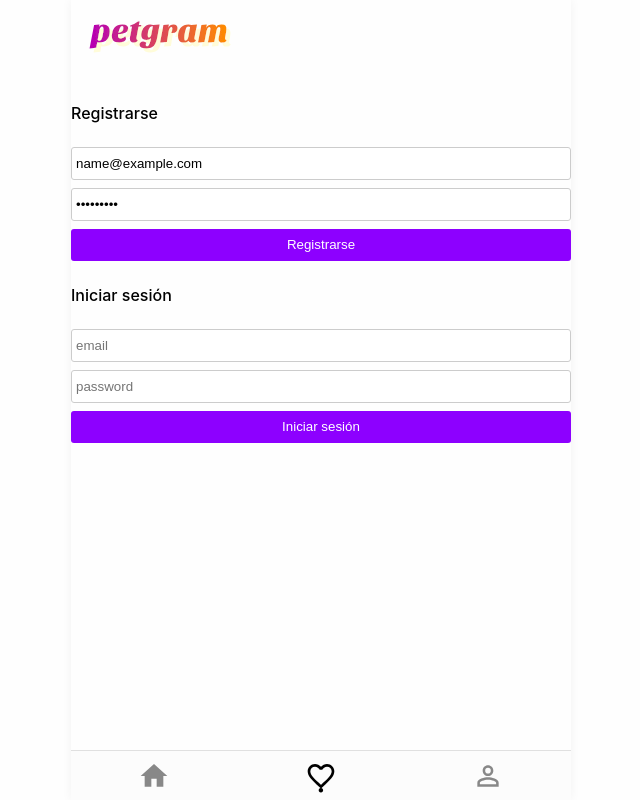
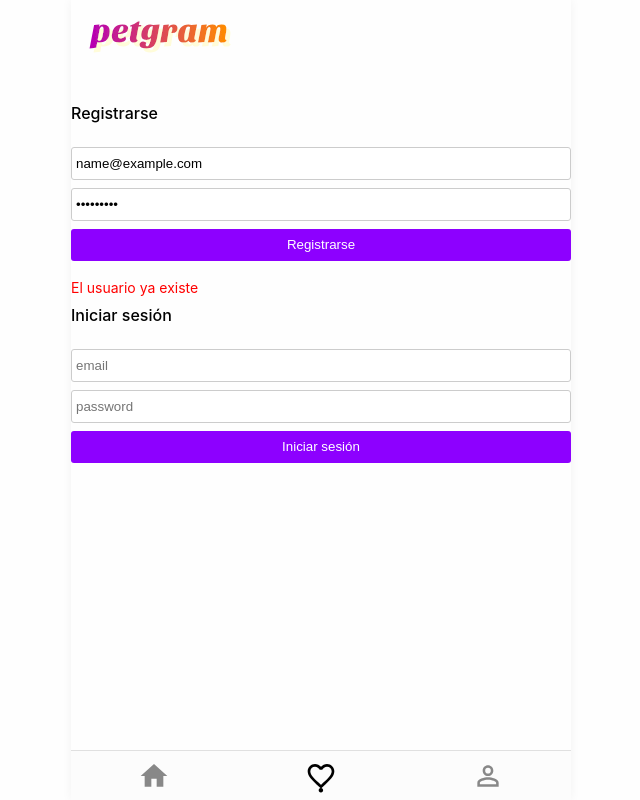
Before and after one commit to modoZen/proyecto-petgram, a React app: page /favs in a window 1280 px wide. Both pictures are taken after typing "name@example.com", "Sample123" into the empty fields and a click on the button "Registrarse". Shown: the whole page, without its empty margins (319-959 px from the left). Built offline with nearby package versions, Linux system fonts and the light colour scheme; no server answers.

Commit message:
Controlar estado carga y error registrar usuario

```diff
--- a/src/components/UseForm/index.js
+++ b/src/components/UseForm/index.js
@@ -1,22 +1,24 @@
 import React from 'react'
 import { useInputValue } from '../../hooks/useInputValue'
-import { Button, Form, Input, Title } from './styles'
+import { Button, Error, Form, Input, Title } from './styles'
 
-const UserForm = ({ onSubmit, title })=>{
+const UserForm = ({ onSubmit, title, disabled, error })=>{
   const email     = useInputValue('');
   const password  = useInputValue('');
   const handlerSubtmit = (event) =>{
     event.preventDefault();
     onSubmit({email: email.value, password: password.value});
   }
+
   return (
     <>
       <Title>{title}</Title>
       <Form onSubmit={handlerSubtmit}>
-        <Input placeholder='email' {...email} />
-        <Input placeholder='password' type='password' {...password} />
-        <Button>{title}</Button>
+        <Input disabled={disabled} placeholder='email' {...email} />
+        <Input disabled={disabled} placeholder='password' type='password' {...password} />
+        <Button disabled={disabled} >{title}</Button>
       </Form>
+      {error && <Error>{error}</Error>}
     </>
 
   )
--- a/src/components/UseForm/styles.js
+++ b/src/components/UseForm/styles.js
@@ -11,6 +11,9 @@ export const Input = styled.input`
   padding: 8px 4px;
   display: block;
   width: 100%;
+  &[disabled]{
+    opacity: 0.3;
+  }
 `
 
 export const Button = styled.button`
@@ -21,6 +24,9 @@ export const Button = styled.button`
   display: block;
   width: 100%;
   text-align: center;
+  &[disabled]{
+    opacity: 0.3;
+  }
 `
 
 export const Title = styled.h2`
@@ -28,3 +34,8 @@ export const Title = styled.h2`
   font-weight: 500;
   padding: 8px 0;
 `
+
+export const Error = styled.span`
+  font-size: 14px;
+  color: red;
+`
--- a/src/pages/NotRegisteredUser.js
+++ b/src/pages/NotRegisteredUser.js
@@ -1,27 +1,25 @@
 import React from "react"
-import { useDispatch } from "react-redux"
 import { UserForm } from "../components/UseForm";
 import { useRegisterMutation } from "../hooks/useRegisterMutation";
+import { useDispatch } from "react-redux";
 import { activateAuth } from "../store/authReducer";
 
 export const NotRegisteredUser = ()=>{
   const dispath = useDispatch();
-  const { registerMutation } = useRegisterMutation();
+  const { registerMutation, mutationLoading, mutationError } = useRegisterMutation();
   const handlerRegister = ({email, password})=>{
     const input = { email, password };
-    registerMutation({
-      variables:{
-        input
-      }
-    }).then(activateAuth);
+    const variables = { input };
+    registerMutation({variables}).then(handlerAuth);
   };
   const handlerAuth = ()=>{
-    dispath(activateAuth())
+    dispath(activateAuth());
   };
+  const errorMsg = mutationError && 'El usuario ya existe';
 
   return (
     <>
-      <UserForm onSubmit={handlerRegister} title="Registrarse" />
+      <UserForm onSubmit={handlerRegister} disabled={mutationLoading} error={errorMsg} title="Registrarse" />
       <UserForm onSubmit={handlerAuth} title="Iniciar sesión" />
     </>
   )
```
